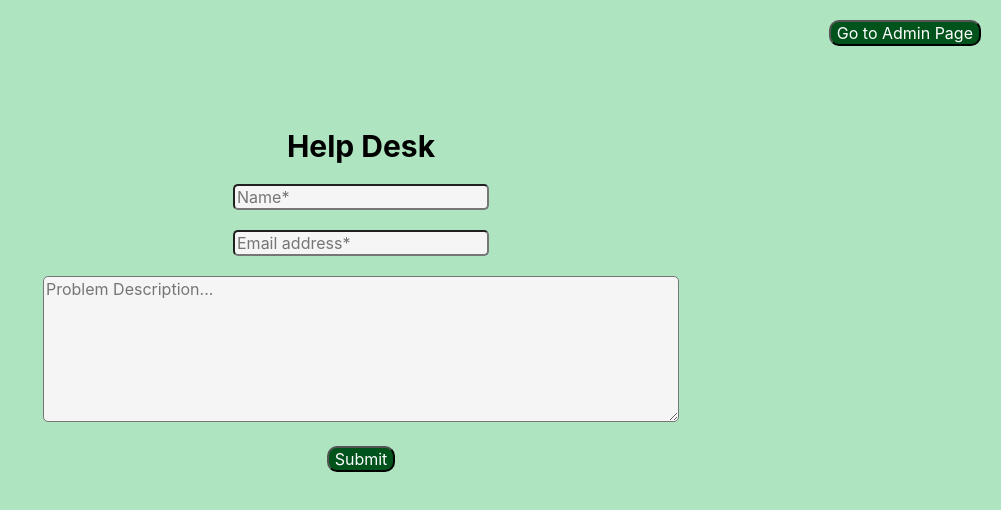
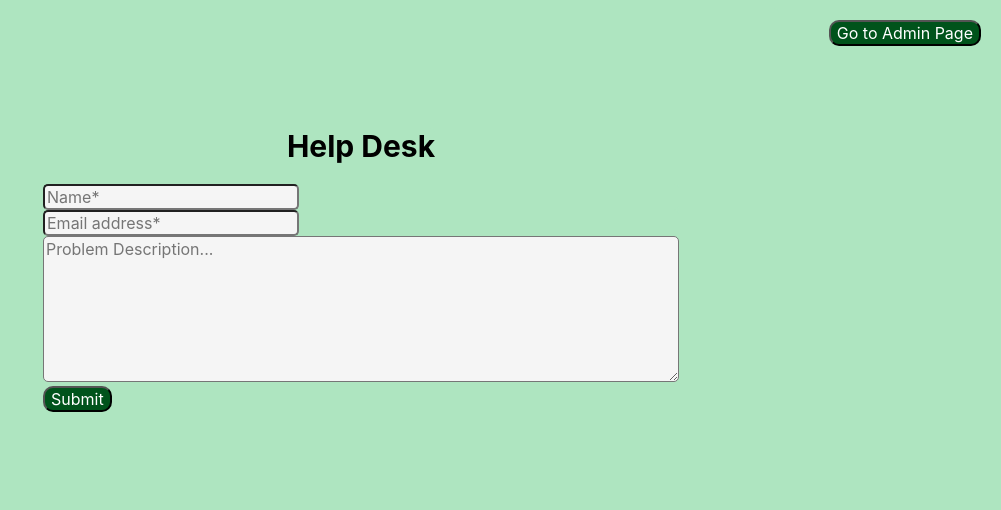
Before and after one commit to ericmrennie/Help-Desk-App, a React app: page / in a window 1280 px wide. Shown: the top 510 px of the page, without its empty margins (279-1280 px from the left). Built offline with nearby package versions, Linux system fonts and the light colour scheme.

Commit message:
figuring out the status updates

```diff
--- a/src/components/Admin.jsx
+++ b/src/components/Admin.jsx
@@ -1,6 +1,5 @@
 import React, { useState, useEffect } from "react";
-import TicketSummary from "./TicketSummary.jsx"
-import TicketModal from "./TicketModal.jsx";
+import TicketSummaries from "./TicketSummaries.jsx"
 import { Link } from 'react-router-dom';
 import api from '../utils/api.js';
 
@@ -26,6 +25,7 @@ export default function Admin() {
     // Function to update ticket status
     const handleUpdateTicket = async (ticketId, newStatus) => {
         try {
+            console.log('this is the ticket id now being passed into the admin component, about to be sent to the backend api', ticketId);
             const data = await api.updateTicketStatus(ticketId, newStatus)
             console.log('Ticket status updated successfully:', data);
             setTickets(prevTickets => prevTickets.map(ticket =>
@@ -40,7 +40,7 @@ export default function Admin() {
     const respond = async (ticketId, responseMessage) => {
         try {
             const data = await api.respondToTicket(ticketId, responseMessage);
-            console.log('Response added to ticket successfully:', data);
+            console.log('Response added to ticket successfully');
             console.log('Would normally send email here with body: ', responseMessage);
         } catch (error) {
             console.error('Error responding to ticket:', error);
@@ -55,33 +55,20 @@ export default function Admin() {
         setSelectedTicket(null);
     }
 
-    // Make new tickets appear first
-    const reversedTickets = [...tickets].reverse();
-
     return(
         <div className="admin-page">
             <h1 className="ticket-summaries-title">Ticket Summaries</h1>
             <Link to='/'>
                 <button className="main-page-button">Go to Main Page</button>
             </Link>
-            <div>
-                {reversedTickets.map(ticket => (
-                    <div key={ticket._id}>
-                        <TicketSummary
-                            ticket={ticket}
-                            onOpenModal={openModal}
-                        />
-                    </div>
-                ))}
-            </div>
-            {selectedTicket && (
-                <TicketModal
-                    ticket={selectedTicket}
-                    onClose={closeModal}
-                    onUpdateStatus={handleUpdateTicket}
-                    onRespond={respond}
-                    />
-            )}
+            <TicketSummaries
+                tickets={tickets}
+                openModal={openModal}
+                handleUpdateTicket={handleUpdateTicket}
+                respond={respond}
+                selectedTicket={selectedTicket}
+                closeModal={closeModal}
+            />
         </div>
     );
 }
--- a/src/components/Email.jsx
+++ b/src/components/Email.jsx
@@ -4,7 +4,7 @@ export default function Email({ handleInputChange, value }) {
     return (
         <div>
             <input
-                type="text"
+                type="email"
                 id="emailInput"
                 placeholder='Email address*'
                 name="email"
--- /dev/null
+++ b/src/components/Form.jsx
@@ -0,0 +1,27 @@
+import React, { useState } from 'react';
+
+const Form = ({ initialState, onSubmit, children }) => {
+    const [formData, setFormData] = useState(initialState);
+
+    const handleInputChange = (event) => {
+        const { name, value } = event.target;
+        setFormData({ ...formData, [name]: value });
+    };
+
+    const handleSubmit = async (event) => {
+        event.preventDefault();
+        onSubmit(formData);
+        setFormData(initialState);
+    };
+
+    return (
+        <form onSubmit={handleSubmit}>
+            {React.Children.map(children, child => {
+                return React.cloneElement(child, { handleInputChange, value: formData[child.props.name] });
+            })}
+            <button type="submit">Submit</button>
+        </form>
+    );
+};
+
+export default Form;
--- a/src/components/MainPage.jsx
+++ b/src/components/MainPage.jsx
@@ -3,24 +3,12 @@ import Name from './Name.jsx'
 import Email from './Email.jsx'
 import Description from './Description.jsx'
 import Snackbar from './Snackbar.jsx'
+import Form from './Form.jsx'
 import '../styles/main.scss'
 import { Link } from 'react-router-dom';
 import api from '../utils/api.js'
 
 export default function MainPage() {
-
-    // state for form data
-    const [formData, setFormData] = useState({
-        name: '',
-        email: '',
-        description: '',
-    });
-
-    // event handler for setForm data
-    const handleInputChange = (event) => {
-        const { name, value } = event.target;
-        setFormData({ ...formData, [name]: value });
-    };
 
     // state for snackbar
     const [snackbarKey, setSnackbarKey] = useState(0);
@@ -37,45 +25,40 @@ export default function MainPage() {
 
 
     // submit formData to database
-    const handleSubmit = async (event) => {
-        event.preventDefault();
+    const handleSubmit = async (formData) => {
         try {
             const data = await api.submitTicket(formData);
             if (data) {
-                console.log('Ticket submitted successfully');
-                setFormData({
-                    name: '',
-                    email: '',
-                    description: '',
-                });
                 setSnackbarMessage('Ticket submitted successfully!');
                 setSnackbarType('success');
+                console.log('Ticket data: ',data)
             } else {
                 setSnackbarMessage('Ticket submission failed.');
                 setSnackbarType('error');
-                console.error('Failed to submit ticket');
             }
             setSnackbarKey((prevKey) => prevKey + 1);
         } catch (error) {
             setSnackbarMessage('Error submitting ticket.');
             setSnackbarType('error');
             console.error('Error submitting ticket:', error);
+            setSnackbarKey((prevKey) => prevKey + 1);
         }
     };
 
     return (
-        <div>
-            <form onSubmit={handleSubmit} className="main-page-form">
-                <h1 className="help-desk-title">Help Desk</h1>
-                <Name handleInputChange={handleInputChange} value={formData.name} />
-                <Email handleInputChange={handleInputChange} value={formData.email} />
-                <Description handleInputChange={handleInputChange} value={formData.description} />
-                <button type="submit" className="submit-button">Submit</button>
-                <Link to='/admin'>
-                    <button className="admin-page-button">Go to Admin Page</button>
-                </Link>
-            </form>
-            <Snackbar key={snackbarKey} message={snackbarMessage} show={snackbarMessage !== ''} type={snackbarType}/>
+        <div className='main-page-container'>
+            <div className='main-page-form'>
+            <h1 className="help-desk-title">Help Desk</h1>
+            <Form initialState={{ name: '', email: '', description: '' }} onSubmit={handleSubmit}>
+                <Name name="name" />
+                <Email name="email" />
+                <Description name="description" />
+            </Form>
+            <Link to='/admin'>
+                <button className="admin-page-button">Go to Admin Page</button>
+            </Link>
+            </div>
+            <Snackbar key={snackbarKey} message={snackbarMessage} show={snackbarMessage !== ''} type={snackbarType} />
         </div>
     );
 };
--- a/src/components/TicketModal.jsx
+++ b/src/components/TicketModal.jsx
@@ -11,6 +11,8 @@ export default function TicketModal({ ticket, onClose, onUpdateStatus, onRespond
     }, [ticket]);
 
     const handleUpdateStatus = (newStatus) => {
+        console.log("Ticket ID of ticket we are updating:", ticket._id);
+        console.log(ticket._id, newStatus);
         onUpdateStatus(ticket._id, newStatus);
         setSelectedStatus(newStatus);
     };
--- /dev/null
+++ b/src/components/TicketSummaries.jsx
@@ -0,0 +1,35 @@
+import React from "react";
+import TicketSummary from "./TicketSummary.jsx";
+import TicketModal from "./TicketModal.jsx";
+
+export default function TicketSummaries({
+    tickets,
+    openModal,
+    handleUpdateTicket,
+    respond,
+    selectedTicket,
+    closeModal,
+}) {
+    const reversedTickets = [...tickets].reverse();
+
+    return (
+        <div>
+            {reversedTickets.map(ticket => (
+                <div key={ticket._id}>
+                    <TicketSummary
+                        ticket={ticket}
+                        onOpenModal={openModal}
+                    />
+                </div>
+            ))}
+            {selectedTicket && (
+                <TicketModal
+                    ticket={selectedTicket}
+                    onClose={closeModal}
+                    onUpdateStatus={handleUpdateTicket}
+                    onRespond={respond}
+                />
+            )}
+        </div>
+    );
+}
--- a/src/components/TicketSummary.jsx
+++ b/src/components/TicketSummary.jsx
@@ -1,4 +1,4 @@
-import React, { useState } from "react"
+import React from "react"
 
 export default function TicketSummary({ ticket, onOpenModal }) {
     const { _id, name, email, description, status } = ticket;
--- a/src/styles/main.scss
+++ b/src/styles/main.scss
@@ -3,6 +3,13 @@
     font-family: Inter, sans-serif;
     font-size: 16px;
     border-radius: 5px;
+}
+
+.main-page-container {
+    display: flex;
+    justify-content: center;
+    align-items: center;
+    height: auto; /* Adjust the height as needed */
 }
 
 .main-page-form {
--- a/src/utils/api.js
+++ b/src/utils/api.js
@@ -48,8 +48,10 @@ const api = {
                 },
                 body: JSON.stringify({ status: newStatus }),
             });
+            console.log('this is the url we are fetching to', `${BASE_URL}/${ticketId}/status`)
             if (response.ok) {
                 const data = await response.json();
+                console.log('this the data we are getting back', data)
                 return data;
             }
         } catch (error) {
```
